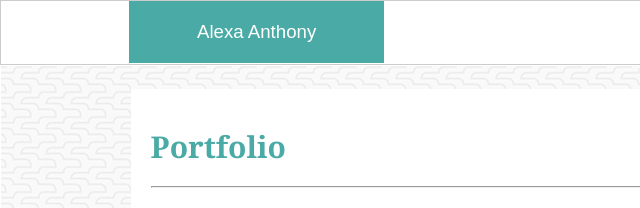
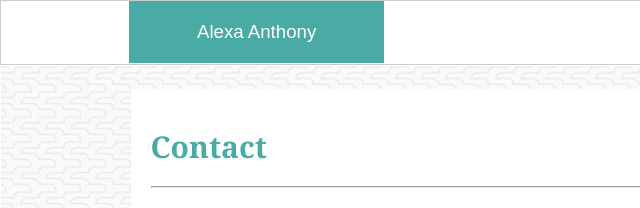
Before and after one commit to alexahanthony/studentportfolio, a plain HTML site: page contact.html in a window 1280 px wide. Shown: the top 208 px of the page, 0-640 px from the left. Drawn offline with Linux system fonts and the light colour scheme.

Commit message:
changed portfolio to contact

```diff
--- a/contact.html
+++ b/contact.html
@@ -35,7 +35,7 @@
 
                   <main>
                         <section id="middle">
-                                <h1>Portfolio</h1>
+                                <h1>Contact</h1>
                                 <hr>
                         <section id="middle">
                                 <form>
```
